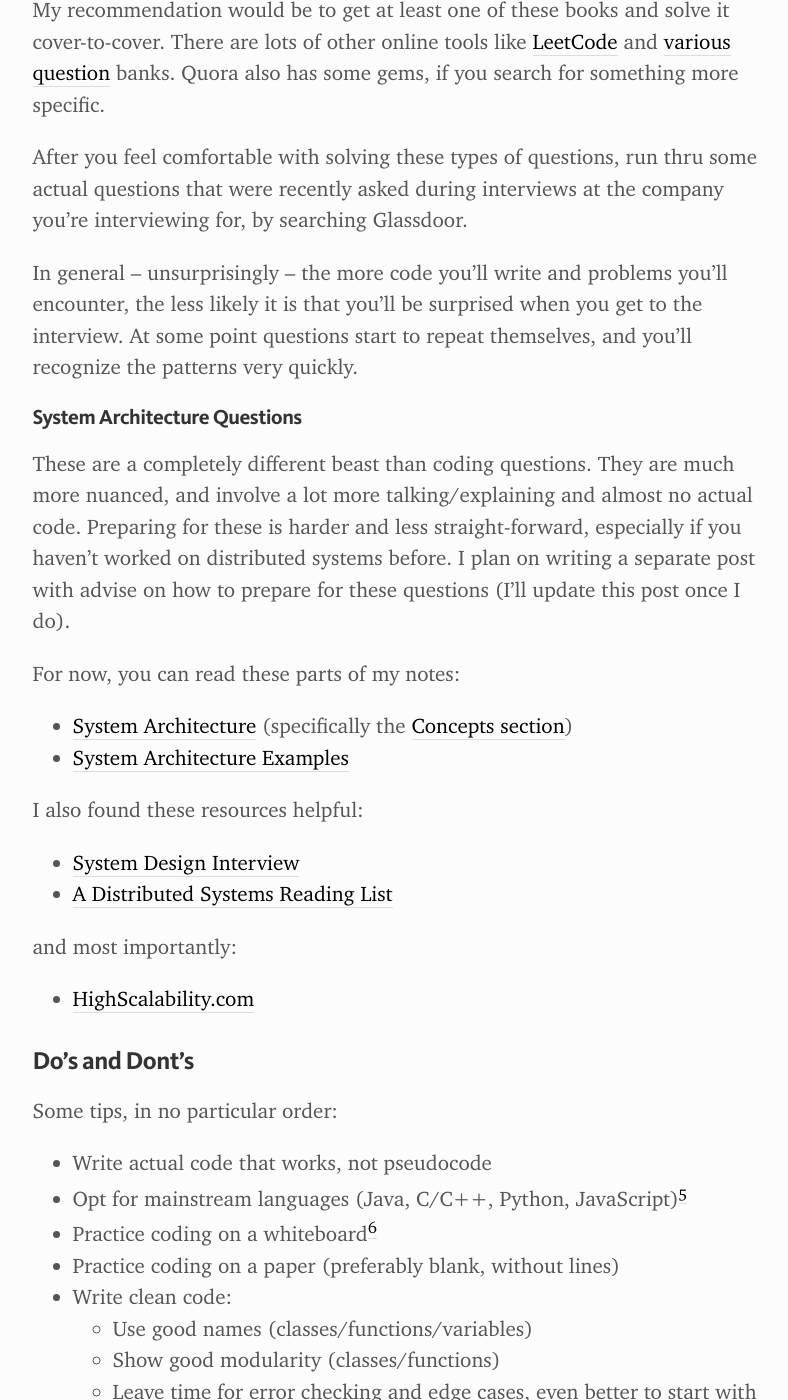
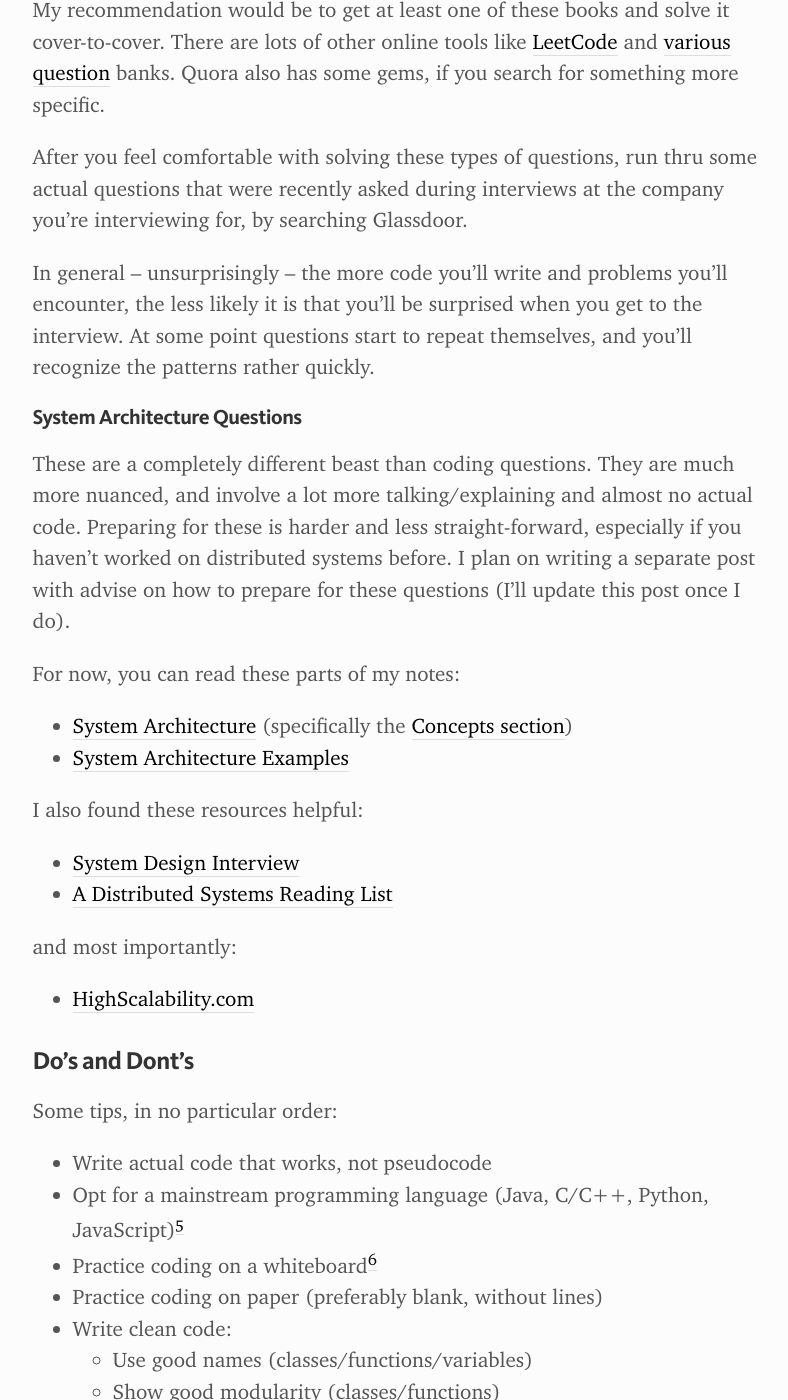
Before and after one commit to orrsella/orrsella.com, a Jekyll site: the page built from _posts/2016-05-14-preparing-for-a-facebook-google-software-engineer-interview.md, in a window 1280 px wide and 1400 px high, scrolled down 3093 px. Shown: the whole window, without its empty margins (240-1028 px from the left). Built offline with Jekyll 4.4.1, drawn with Linux system fonts in a browser that asks for light colours; some of the changed text lies outside the part shown.

Commit message:
Some small changes

```diff
--- a/_posts/2016-05-14-preparing-for-a-facebook-google-software-engineer-interview.md
+++ b/_posts/2016-05-14-preparing-for-a-facebook-google-software-engineer-interview.md
@@ -58,7 +58,7 @@
 
 After you feel comfortable with solving these types of questions, run thru some actual questions that were recently asked during interviews at the company you're interviewing for, by searching Glassdoor.
 
-In general – unsurprisingly – the more code you'll write and problems you'll encounter, the less likely it is that you'll be surprised when you get to the interview. At some point questions start to repeat themselves, and you'll recognize the patterns very quickly.
+In general – unsurprisingly – the more code you'll write and problems you'll encounter, the less likely it is that you'll be surprised when you get to the interview. At some point questions start to repeat themselves, and you'll recognize the patterns rather quickly.
 
 #### System Architecture Questions
 
@@ -83,9 +83,9 @@
 Some tips, in no particular order:
 
 - Write actual code that works, not pseudocode
-- Opt for mainstream languages (Java, C/C++, Python, JavaScript)[^5]
+- Opt for a mainstream programming language (Java, C/C++, Python, JavaScript)[^5]
 - Practice coding on a whiteboard[^6]
-- Practice coding on a paper (preferably blank, without lines)
+- Practice coding on paper (preferably blank, without lines)
 - Write clean code:
   - Use good names (classes/functions/variables)
   - Show good modularity (classes/functions)
```
Also changed, not shown: other parts of _posts/2016-05-14-preparing-for-a-facebook-google-software-engineer-interview.md (+5 -5 lines).
